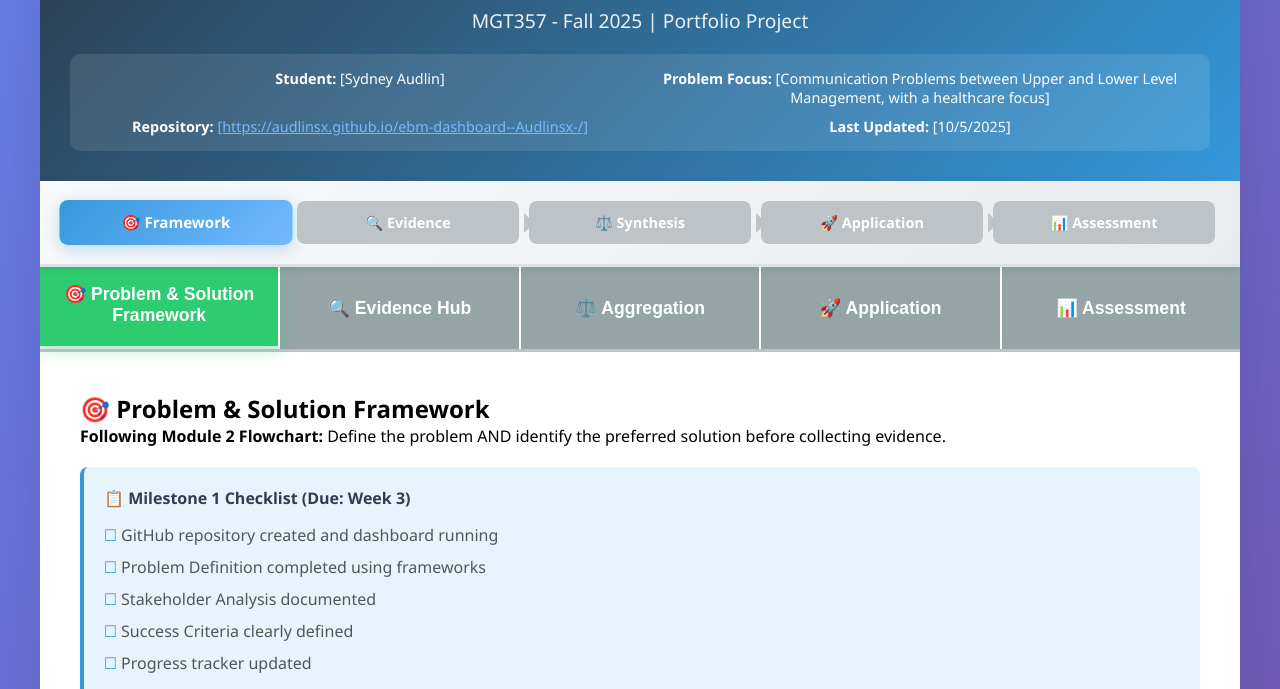
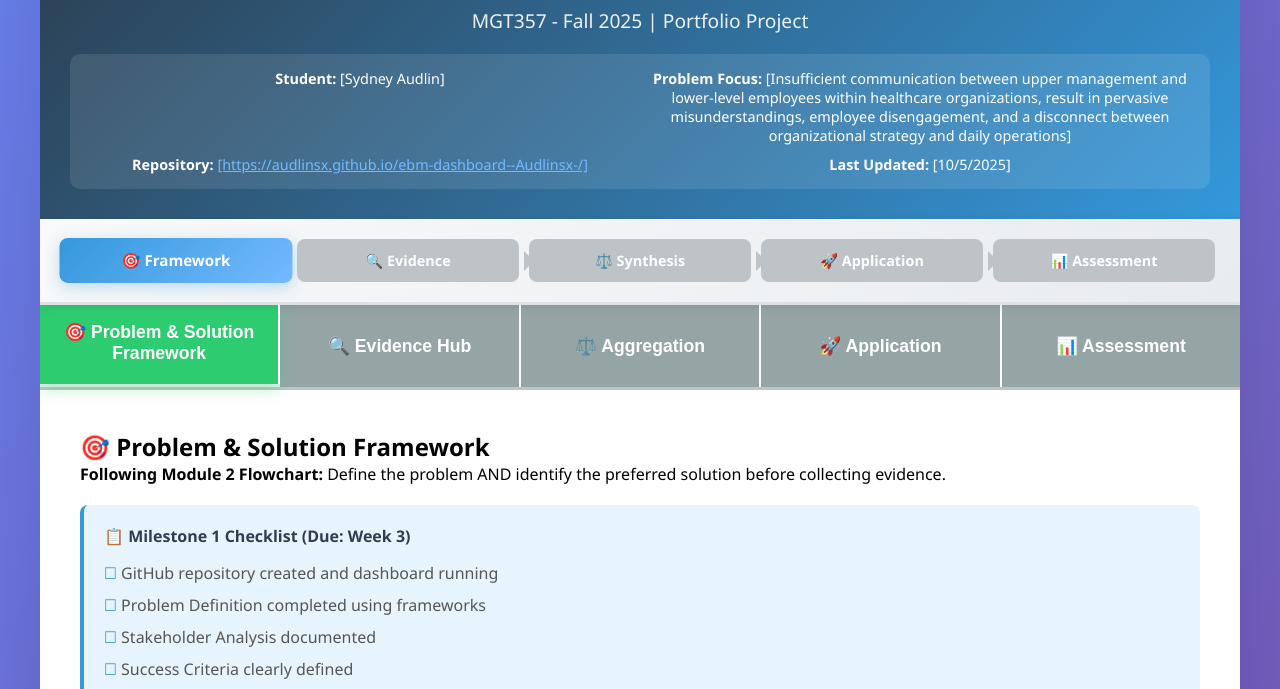
Before and after one commit to Audlinsx/ebm-dashboard--Audlinsx-, a plain HTML site: page index.html in a window 1280 px wide. Shown: the part 108-797 px from the top of the page. Drawn offline with Linux system fonts and the light colour scheme; a script that the page names is missing.

Commit message:
Update content files: problem definition, stakeholder analysis, success criteria, and scientific methods

```diff
--- a/index.html
+++ b/index.html
@@ -347,7 +347,8 @@
 
             <div class="student-info">
                 <div><strong>Student:</strong> [Sydney Audlin]</div>
-                <div><strong>Problem Focus:</strong> [Communication Problems between Upper and Lower Level Management, with a healthcare focus]</div>
+                <div><strong>Problem Focus:</strong> [Insufficient communication between upper management and lower-level employees within healthcare organizations, result in pervasive misunderstandings,
+employee disengagement, and a disconnect between organizational strategy and daily operations]</div>
                 <div><strong>Repository:</strong> <a href="#" style="color: #74b9ff;">[https://audlinsx.github.io/ebm-dashboard--Audlinsx-/]</a></div>
                 <div><strong>Last Updated:</strong> [10/5/2025]</div>
             </div>
```
Also changed, not shown: content/ask-problem-definition.txt, content/ask-stakeholder-analysis.txt, content/ask-success-criteria.txt, content/evidence-scientific-methods.txt.
